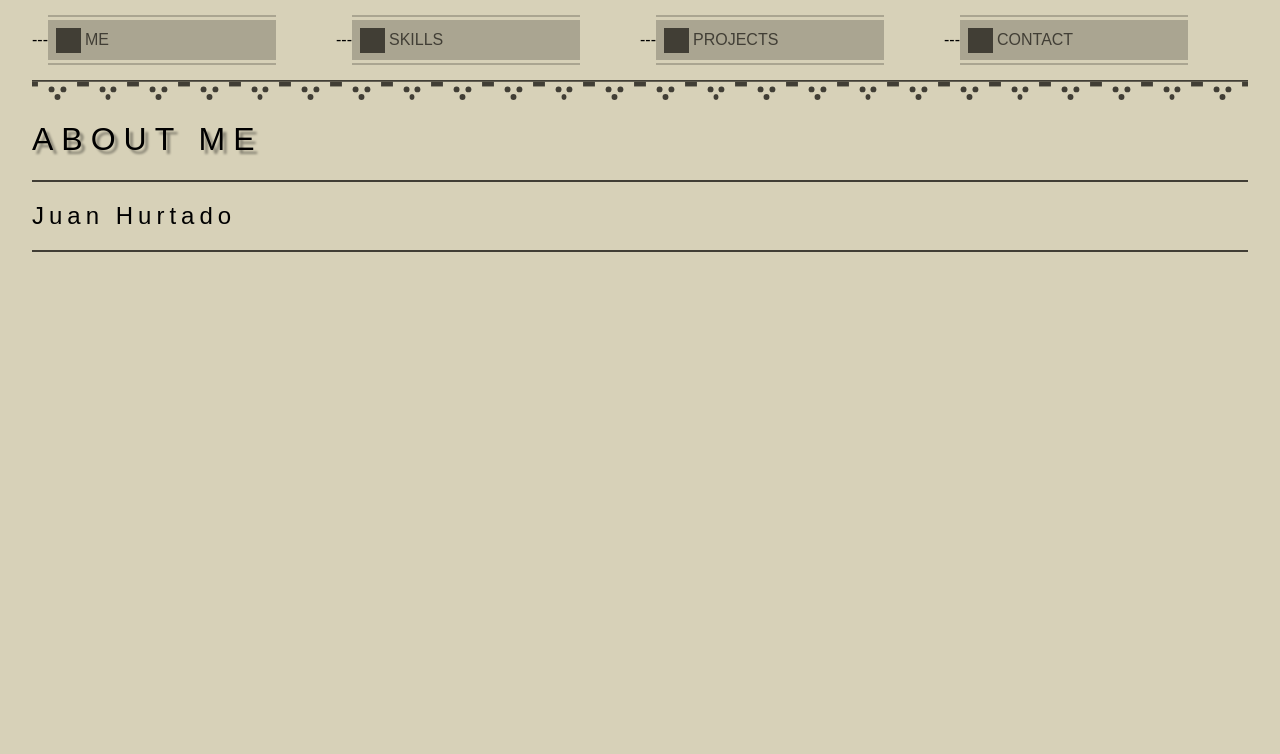
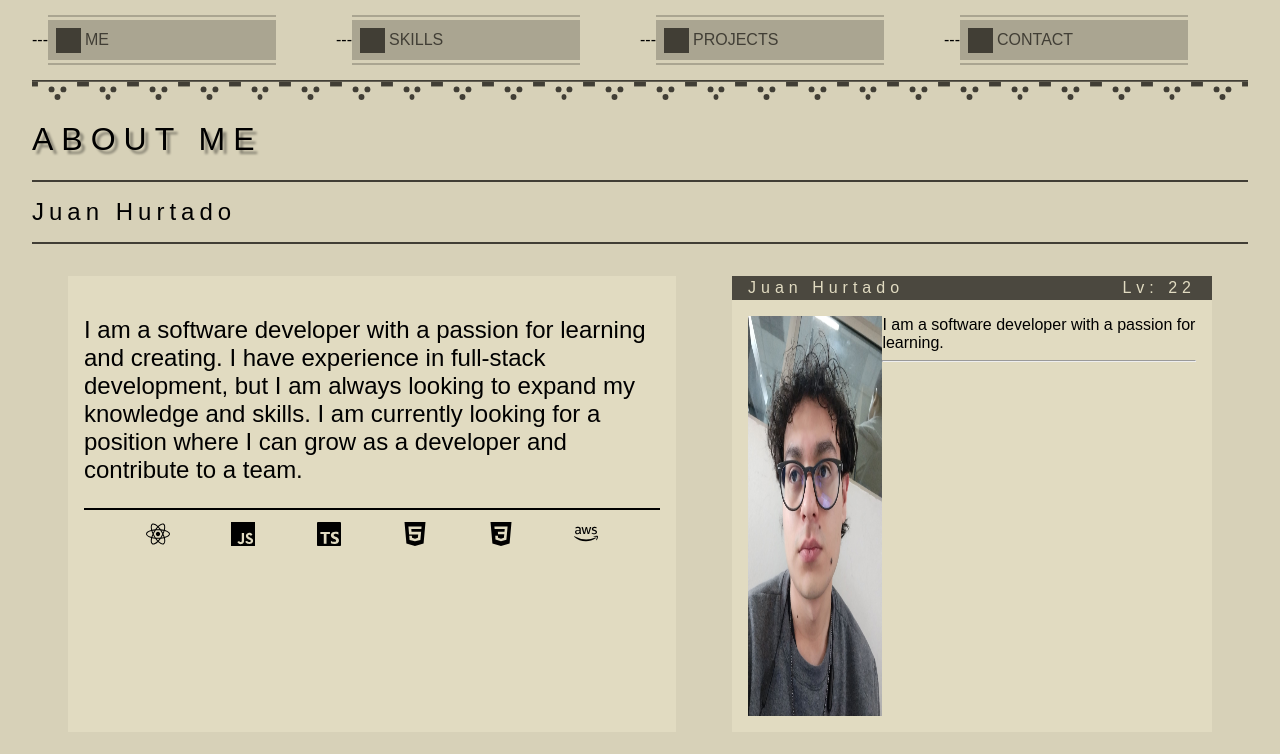
Before and after one commit to ElHurta/portfolio-hurtado, a Next.js app: page / in a window 1280 px wide. Shown: the top 754 px of the page. Built offline with nearby package versions, Linux system fonts and the light colour scheme.

Commit message:
working on home page structure

```diff
--- a/package.json
+++ b/package.json
@@ -17,6 +17,7 @@
     "next": "13.4.12",
     "react": "18.2.0",
     "react-dom": "18.2.0",
+    "react-icons": "^4.10.1",
     "typescript": "5.1.6"
   }
 }
--- /dev/null
+++ b/src/app/components/Home/AboutMe.module.css
@@ -0,0 +1,13 @@
+hr.solid {
+    border: 1px solid #000000;
+}
+
+.aboutContainer{
+    width: 48%;
+    background-color: #E1DBC1;
+    padding: 1rem;
+
+    font-family: 'Arial', sans-serif;
+    font-size: 1.5rem;
+    font-weight: 100;
+}
--- /dev/null
+++ b/src/app/components/Home/AboutMe.tsx
@@ -0,0 +1,18 @@
+import styles from './AboutMe.module.css'
+import SkillIcons from './SkillIcons'
+
+export default function AboutMe() {
+  return (
+    <div className={styles.aboutContainer}>
+      <p className={styles.longDesc}>
+        I am a software developer with a passion for learning and creating. I
+        have experience in full-stack development, but I am always looking to
+        expand my knowledge and skills. I am currently looking for a position
+        where I can grow as a developer and contribute to a team.
+      </p>
+      <hr className={styles.solid}/>
+      {/* Skills Icons */}
+      <SkillIcons />
+    </div>
+  )
+}
--- /dev/null
+++ b/src/app/components/Home/Introduction.module.css
@@ -0,0 +1,39 @@
+hr.solid {
+    border: 1px solid #000000;
+}
+
+.IntroContainer {
+    width: 40%;
+    background-color: #E1DBC1;
+    font-family: 'Arial', sans-serif;
+}
+
+.IntroContainer p {
+    margin: 0;
+}
+
+.IntroContainer header {
+    display: flex;
+    justify-content: space-between;
+    padding: 0.2rem 1rem;
+
+    background-color: #4B483F;
+    color: #E1DBC1;
+
+    font-weight: 100;
+    letter-spacing: 5px;
+}
+
+.IntroContainer main {
+    padding: 1rem;
+}
+
+.IntroInfo {
+    display: flex;
+    justify-content: space-around;
+}
+
+.profilePic {
+    max-width: 30%;
+    max-height: 400px;
+}
--- /dev/null
+++ b/src/app/components/Home/Introduction.tsx
@@ -0,0 +1,26 @@
+import styles from './Introduction.module.css'
+import profile from './profile.jpg'
+import Image from 'next/image'
+
+export default function Introduction() {
+  return (
+    <div className={styles.IntroContainer}>
+      <header>
+        <p>Juan Hurtado</p>
+        <p>Lv: 22</p>
+      </header>
+      <main className={styles.IntroInfo}>
+        <Image className={styles.profilePic}
+            src={profile}
+            alt="Picture of the author"
+        />
+        <article>
+          <p>
+            I am a software developer with a passion for learning.
+          </p>
+          <hr />
+        </article>
+      </main>
+    </div>
+  )
+}
--- /dev/null
+++ b/src/app/components/Home/SkillIcons.tsx
@@ -0,0 +1,19 @@
+import {FaReact} from 'react-icons/fa'
+import {SiJavascript, SiTypescript, SiHtml5, SiCss3} from 'react-icons/si'
+import { FaAws } from 'react-icons/fa'
+
+export default function SkillIcons() {
+  return (
+    <div style={{
+        display: 'flex',
+        justifyContent: 'space-evenly',
+    }}>
+        <FaReact />
+        <SiJavascript />
+        <SiTypescript />
+        <SiHtml5 />
+        <SiCss3 />
+        <FaAws />
+    </div>
+  )
+}
--- a/src/app/page.module.css
+++ b/src/app/page.module.css
@@ -8,4 +8,11 @@
     font-family: 'Arial';
     font-weight: 200;
     letter-spacing: 5px;
+    margin: 1rem 0;
 }
+
+.homeContainer {
+    display: flex;
+    margin: 2rem 0.5rem;
+    justify-content: space-around;
+}
--- a/src/app/page.tsx
+++ b/src/app/page.tsx
@@ -1,5 +1,7 @@
 import styles from './page.module.css'
 import './globals.css'
+import AboutMe from './components/Home/AboutMe'
+import Introduction from './components/Home/Introduction'
 
 export default function Home() {
   return (
@@ -8,6 +10,11 @@ export default function Home() {
       <header className={styles.nameContainer}>
         <h2 className={styles.nameTitle}>Juan Hurtado</h2>
       </header>
+
+      <article className={styles.homeContainer}>
+        <AboutMe />
+        <Introduction />
+      </article>
     </>
   )
 }
```
Also changed, not shown: src/app/components/Home/profile.jpg (added), 1 other file (tests, documents, lock files or other folders).
